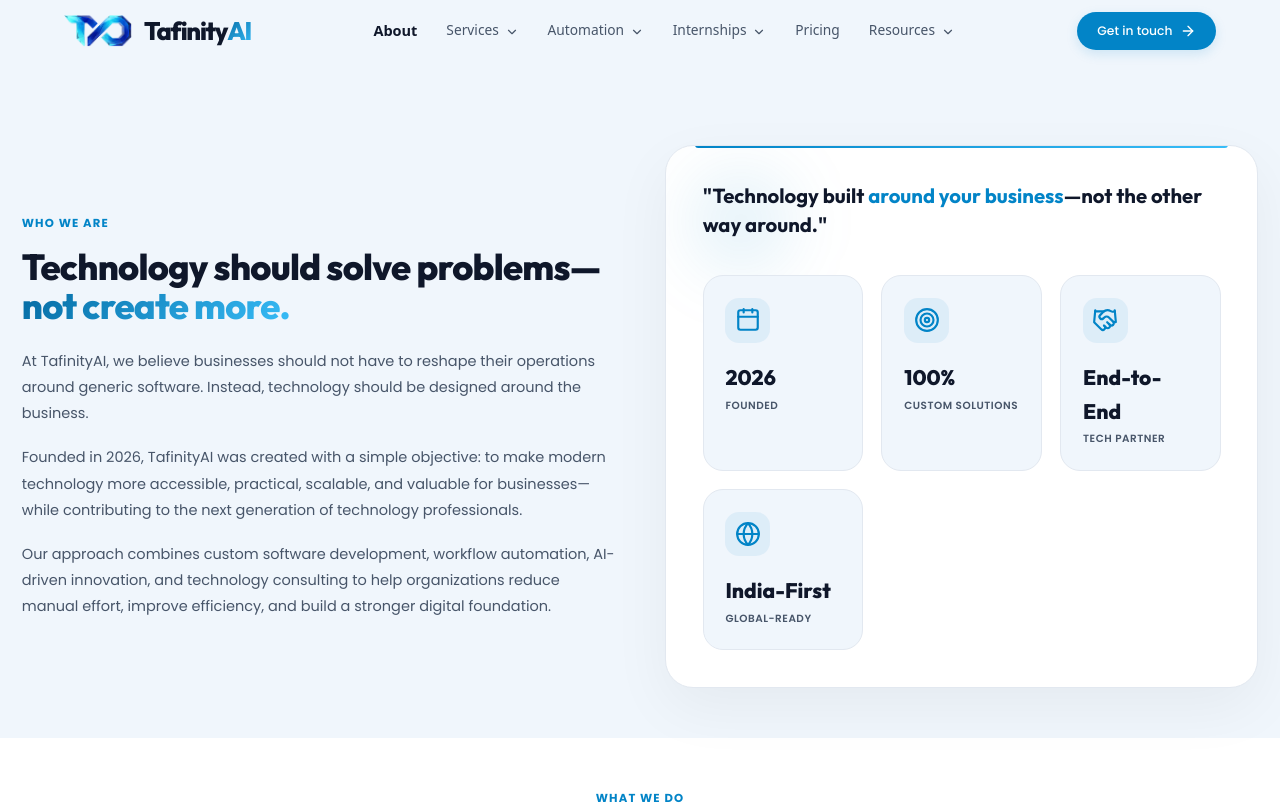
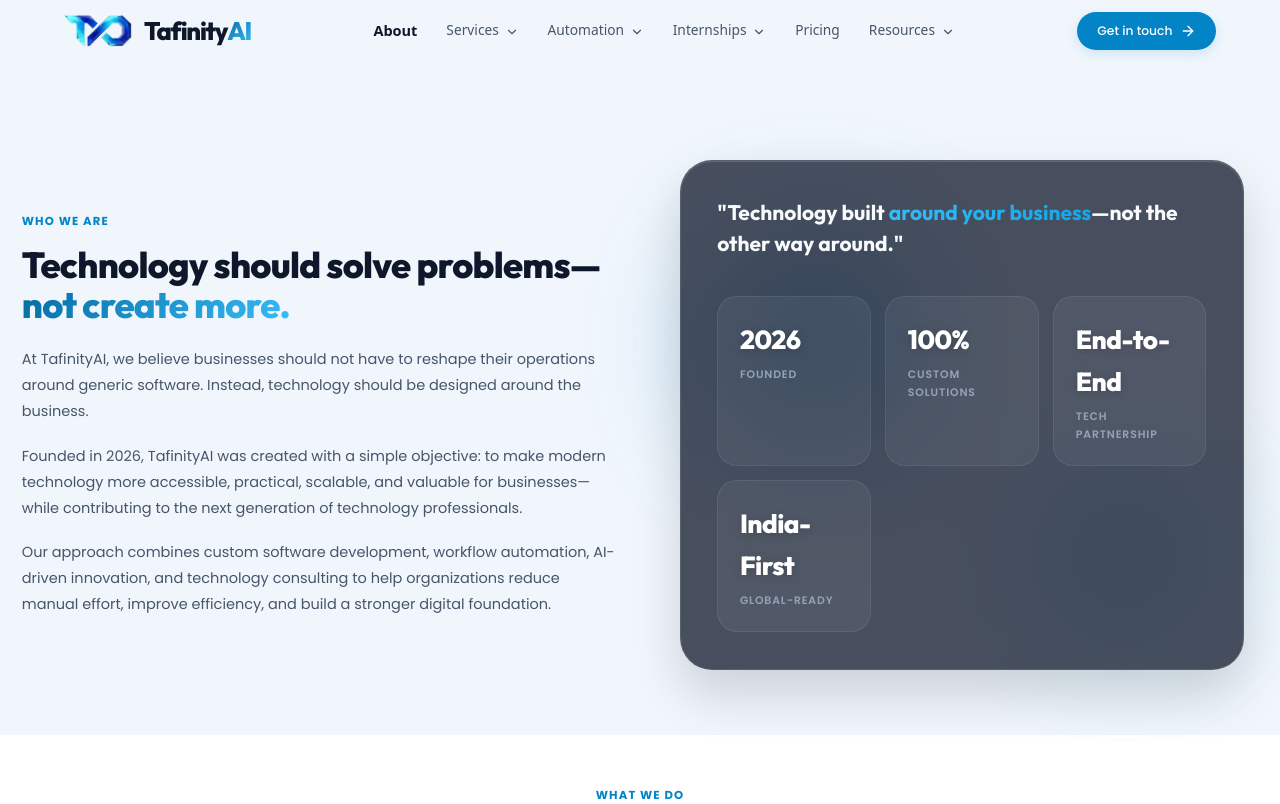
Before and after one commit to TafinityAI-LLP/tai, a React (Vite) app: page /about in a window 1280 px wide. Shown: the top 804 px of the page. Built offline with nearby package versions, Linux system fonts and the light colour scheme.

Commit message:
Upgrade about page metrics card to glassmorphism design

```diff
--- a/src/pages/About.jsx
+++ b/src/pages/About.jsx
@@ -1,34 +1,12 @@
-import React, { useState, useEffect, useRef } from 'react';
-import { motion, useInView } from 'framer-motion';
+import React from 'react';
+import { motion } from 'framer-motion';
 import { Link } from 'react-router-dom';
 import {
     Zap, Code2, Globe, Users, ShieldCheck, ArrowRight,
     Cpu, Layers, Workflow, GraduationCap, Target, TrendingUp,
     Rocket, Building2, Factory, BarChart3, CheckCircle2,
-    Award, Landmark, FileText, BookOpen, Calendar, Handshake
+    Award, Landmark, FileText, BookOpen
 } from 'lucide-react';
-
-const CountUp = ({ end, suffix = "", duration = 2000 }) => {
-    const [count, setCount] = useState(0);
-    const ref = useRef(null);
-    const inView = useInView(ref, { once: true, margin: "-50px" });
-
-    useEffect(() => {
-        if (!inView) return;
-        let startTimestamp = null;
-        const step = (timestamp) => {
-            if (!startTimestamp) startTimestamp = timestamp;
-            const progress = Math.min((timestamp - startTimestamp) / duration, 1);
-            setCount(Math.floor(progress * end));
-            if (progress < 1) {
-                window.requestAnimationFrame(step);
-            }
-        };
-        window.requestAnimationFrame(step);
-    }, [inView, end, duration]);
-
-    return <span ref={ref}>{count}{suffix}</span>;
-};
 
 const fadeIn = {
     hidden: { opacity: 0, y: 30 },
@@ -168,31 +146,60 @@ const About = () => {
                             </p>
                         </motion.div>
 
-                        <motion.div initial="hidden" whileInView="visible" viewport={{ once: true }} variants={fadeInRight}>
-                            <div style={{ background: 'var(--bg-primary)', borderRadius: '28px', padding: '2.5rem', border: '1px solid var(--border-light)', boxShadow: '0 20px 60px rgba(0,0,0,0.05)', position: 'relative', overflow: 'hidden' }}>
-                                <div style={{ position: 'absolute', top: 0, left: 0, width: '150px', height: '150px', background: 'radial-gradient(circle, rgba(2, 132, 199, 0.15) 0%, transparent 70%)', filter: 'blur(30px)', zIndex: 0 }} />
-                                <div style={{ position: 'absolute', top: '-1px', left: '2rem', right: '2rem', height: '3px', borderRadius: '0 0 100px 100px', background: 'linear-gradient(90deg, var(--accent-color), var(--accent-light))' }} />
+                        <motion.div initial="hidden" whileInView="visible" viewport={{ once: true }} variants={fadeInRight} style={{ position: 'relative', zIndex: 1, padding: '1rem' }}>
+                            {/* Glowing animated orbs behind the glass */}
+                            <div className="pulse" style={{ position: 'absolute', top: '20%', left: '10%', width: '180px', height: '180px', background: 'var(--accent-color)', borderRadius: '50%', filter: 'blur(70px)', opacity: 0.5, zIndex: -1 }} />
+                            <div className="pulse" style={{ position: 'absolute', bottom: '10%', right: '10%', width: '150px', height: '150px', background: '#38bdf8', borderRadius: '50%', filter: 'blur(60px)', opacity: 0.4, animationDelay: '1s', zIndex: -1 }} />
 
-                                <p style={{ fontSize: '1.4rem', fontFamily: 'var(--font-display)', fontWeight: 700, lineHeight: 1.4, color: 'var(--text-primary)', marginBottom: '2.5rem', position: 'relative', zIndex: 1 }}>
-                                    "Technology built <span style={{ color: 'var(--accent-color)' }}>around your business</span>—not the other way around."
+                            <div style={{
+                                background: 'rgba(15, 23, 42, 0.75)',
+                                backdropFilter: 'blur(24px)',
+                                WebkitBackdropFilter: 'blur(24px)',
+                                borderRadius: '32px',
+                                padding: '2.5rem',
+                                border: '1px solid rgba(255, 255, 255, 0.1)',
+                                boxShadow: '0 25px 50px rgba(0,0,0,0.15), inset 0 1px 1px rgba(255,255,255,0.15)',
+                                position: 'relative',
+                                overflow: 'hidden'
+                            }}>
+                                <p style={{ fontSize: '1.45rem', fontFamily: 'var(--font-display)', fontWeight: 700, lineHeight: 1.5, color: '#f8fafc', marginBottom: '2.5rem', position: 'relative', zIndex: 2 }}>
+                                    "Technology built <span style={{ background: 'linear-gradient(135deg, #38bdf8, #0ea5e9)', WebkitBackgroundClip: 'text', WebkitTextFillColor: 'transparent', backgroundClip: 'text' }}>around your business</span>—not the other way around."
                                 </p>
 
-                                <div style={{ display: 'grid', gridTemplateColumns: 'repeat(auto-fit, minmax(130px, 1fr))', gap: '1.25rem', position: 'relative', zIndex: 1 }}>
+                                <div style={{ display: 'grid', gridTemplateColumns: 'repeat(auto-fit, minmax(min(100%, 140px), 1fr))', gap: '1rem', position: 'relative', zIndex: 2 }}>
                                     {[
-                                        { value: '2026', isNum: false, label: 'Founded', icon: <Calendar size={26} /> },
-                                        { value: 100, isNum: true, suffix: '%', label: 'Custom Solutions', icon: <Target size={26} /> },
-                                        { value: 'End-to-End', isNum: false, label: 'Tech Partner', icon: <Handshake size={26} /> },
-                                        { value: 'India-First', isNum: false, label: 'Global-Ready', icon: <Globe size={26} /> },
+                                        { value: '2026', label: 'Founded' },
+                                        { value: '100%', label: 'Custom Solutions' },
+                                        { value: 'End-to-End', label: 'Tech Partnership' },
+                                        { value: 'India-First', label: 'Global-Ready' },
                                     ].map((stat, i) => (
-                                        <motion.div key={i} whileHover={{ y: -5, boxShadow: '0 15px 35px rgba(2, 132, 199, 0.15)', borderColor: 'rgba(2, 132, 199, 0.3)' }} style={{ padding: '1.5rem', background: 'var(--bg-secondary)', borderRadius: '20px', border: '1px solid var(--border-light)', transition: 'all 0.3s ease', display: 'flex', flexDirection: 'column', alignItems: 'flex-start', position: 'relative', overflow: 'hidden' }}>
-                                            <div style={{ padding: '0.65rem', borderRadius: '14px', background: 'rgba(2, 132, 199, 0.08)', display: 'flex', alignItems: 'center', justifyContent: 'center', color: 'var(--accent-color)', marginBottom: '1.25rem' }}>
-                                                {stat.icon}
-                                            </div>
-                                            <div style={{ fontSize: '1.45rem', fontFamily: 'var(--font-display)', fontWeight: 800, color: 'var(--text-primary)', marginBottom: '0.2rem' }}>
-                                                {stat.isNum ? <CountUp end={stat.value} suffix={stat.suffix} /> : stat.value}
-                                            </div>
-                                            <div style={{ fontSize: '0.72rem', color: 'var(--text-secondary)', fontWeight: 600, textTransform: 'uppercase', letterSpacing: '0.05em' }}>{stat.label}</div>
-                                        </motion.div>
+                                        <div key={i}
+                                            style={{
+                                                padding: '1.5rem',
+                                                background: 'rgba(255, 255, 255, 0.05)',
+                                                borderRadius: '20px',
+                                                border: '1px solid rgba(255, 255, 255, 0.08)',
+                                                transition: 'all 0.3s ease',
+                                                cursor: 'default',
+                                                position: 'relative',
+                                                overflow: 'hidden'
+                                            }}
+                                            onMouseEnter={e => {
+                                                e.currentTarget.style.background = 'rgba(255, 255, 255, 0.1)';
+                                                e.currentTarget.style.borderColor = 'rgba(255, 255, 255, 0.2)';
+                                                e.currentTarget.style.transform = 'translateY(-4px)';
+                                                e.currentTarget.style.boxShadow = '0 10px 25px rgba(0,0,0,0.2)';
+                                            }}
+                                            onMouseLeave={e => {
+                                                e.currentTarget.style.background = 'rgba(255, 255, 255, 0.05)';
+                                                e.currentTarget.style.borderColor = 'rgba(255, 255, 255, 0.08)';
+                                                e.currentTarget.style.transform = 'translateY(0)';
+                                                e.currentTarget.style.boxShadow = 'none';
+                                            }}
+                                        >
+                                            <div style={{ fontSize: '1.8rem', fontFamily: 'var(--font-display)', fontWeight: 800, color: '#fff', marginBottom: '0.4rem', letterSpacing: '-0.02em', textShadow: '0 2px 10px rgba(0,0,0,0.2)' }}>{stat.value}</div>
+                                            <div style={{ fontSize: '0.75rem', color: '#94a3b8', fontWeight: 600, textTransform: 'uppercase', letterSpacing: '0.08em' }}>{stat.label}</div>
+                                        </div>
                                     ))}
                                 </div>
                             </div>
```
